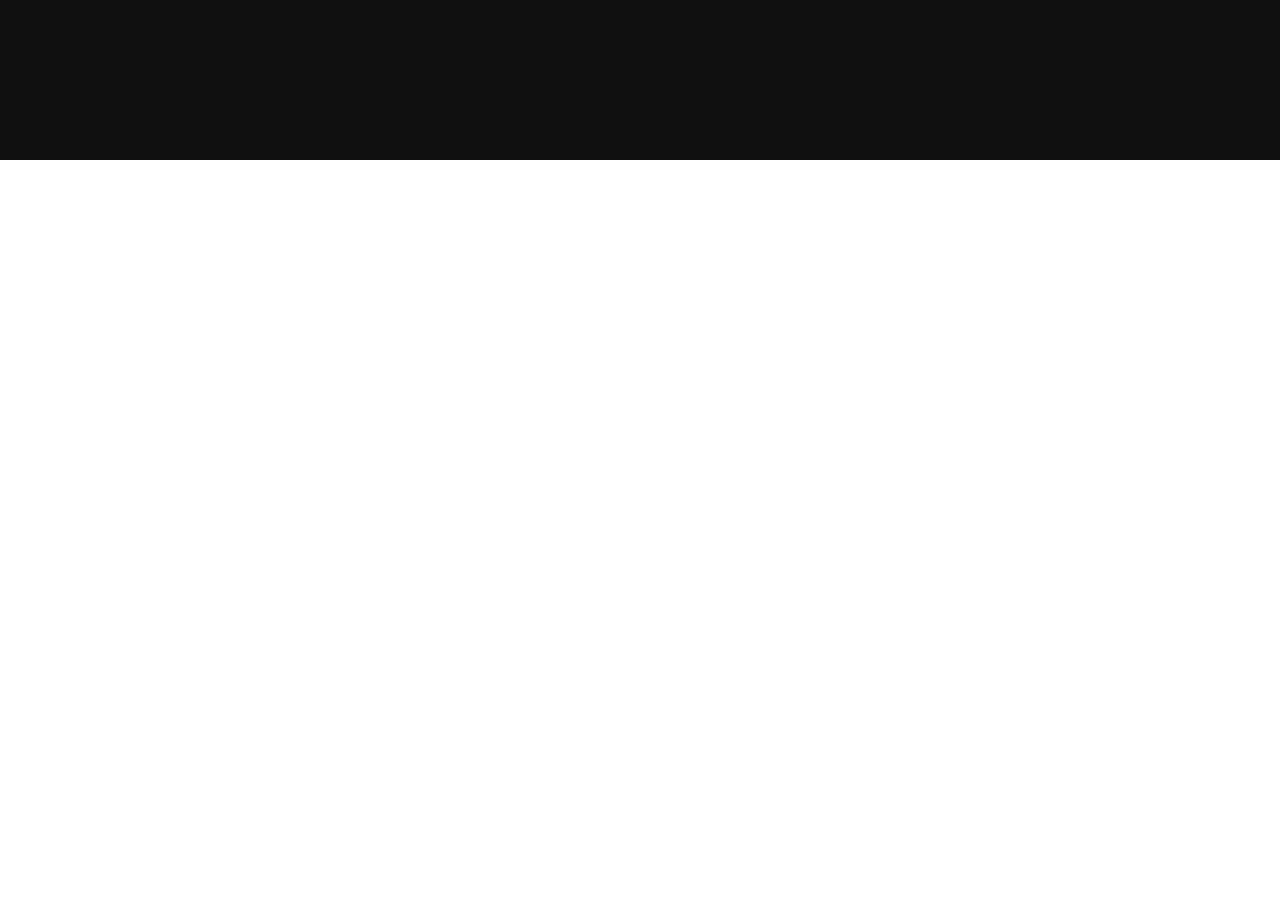
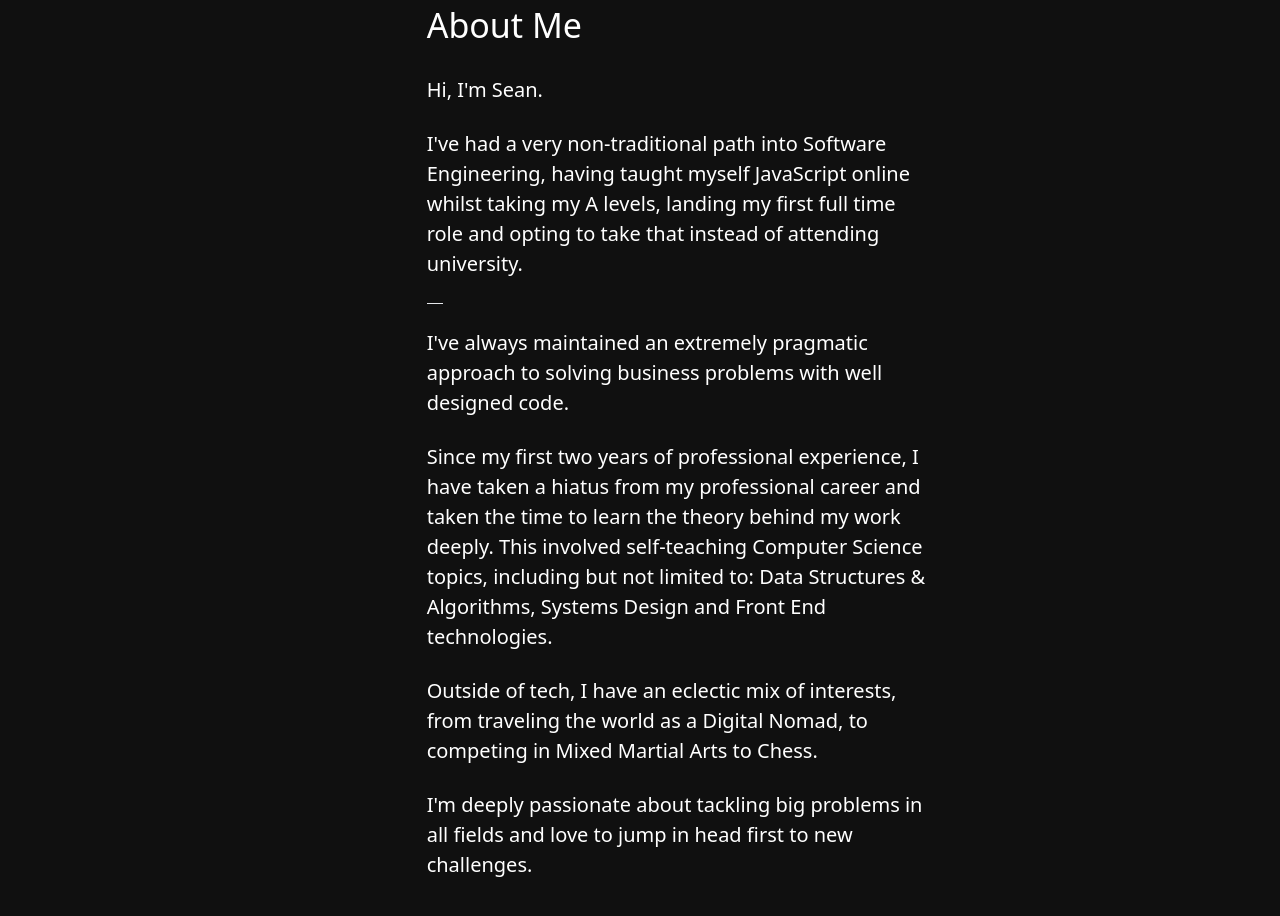
Before and after one commit to SeanJaeger1/Portfolio, a Next.js app: page / in a window 1280 px wide. Shown: the part 640-1556 px from the top of the page. Before the commit the page ends 800 px from the top, so only its background shows below. Built offline with nearby package versions, Linux system fonts and the light colour scheme.

Commit message:
Added about section

```diff
--- a/pages/index.tsx
+++ b/pages/index.tsx
@@ -42,6 +42,38 @@ export default function Home() {
               spare time.
             </p>
           </section>
+          <section id="about" aria-label="About Sean Jaeger" className="mt-24">
+            <div className="header">About Me</div>
+            <p className="text-general mt-6">Hi, I'm Sean.</p>
+            <p className="text-general mt-6">
+              I've had a very non-traditional path into Software Engineering,
+              having taught myself JavaScript online whilst taking my A levels,
+              landing my first full time role and opting to take that instead of
+              attending university.
+            </p>
+            <hr className="w-4  my-6" />
+            <p className="text-general">
+              I've always maintained an extremely pragmatic approach to solving
+              business problems with well designed code.
+            </p>
+            <p className="text-general mt-6">
+              Since my first two years of professional experience, I have taken
+              a hiatus from my professional career and taken the time to learn
+              the theory behind my work deeply. This involved self-teaching
+              Computer Science topics, including but not limited to: Data
+              Structures & Algorithms, Systems Design and Front End
+              technologies.
+            </p>
+            <p className="text-general mt-6">
+              Outside of tech, I have an eclectic mix of interests, from
+              traveling the world as a Digital Nomad, to competing in Mixed
+              Martial Arts to Chess.
+            </p>
+            <p className="text-general mt-6">
+              I'm deeply passionate about tackling big problems in all fields
+              and love to jump in head first to new challenges.
+            </p>
+          </section>
         </div>
       </main>
     </>
```
